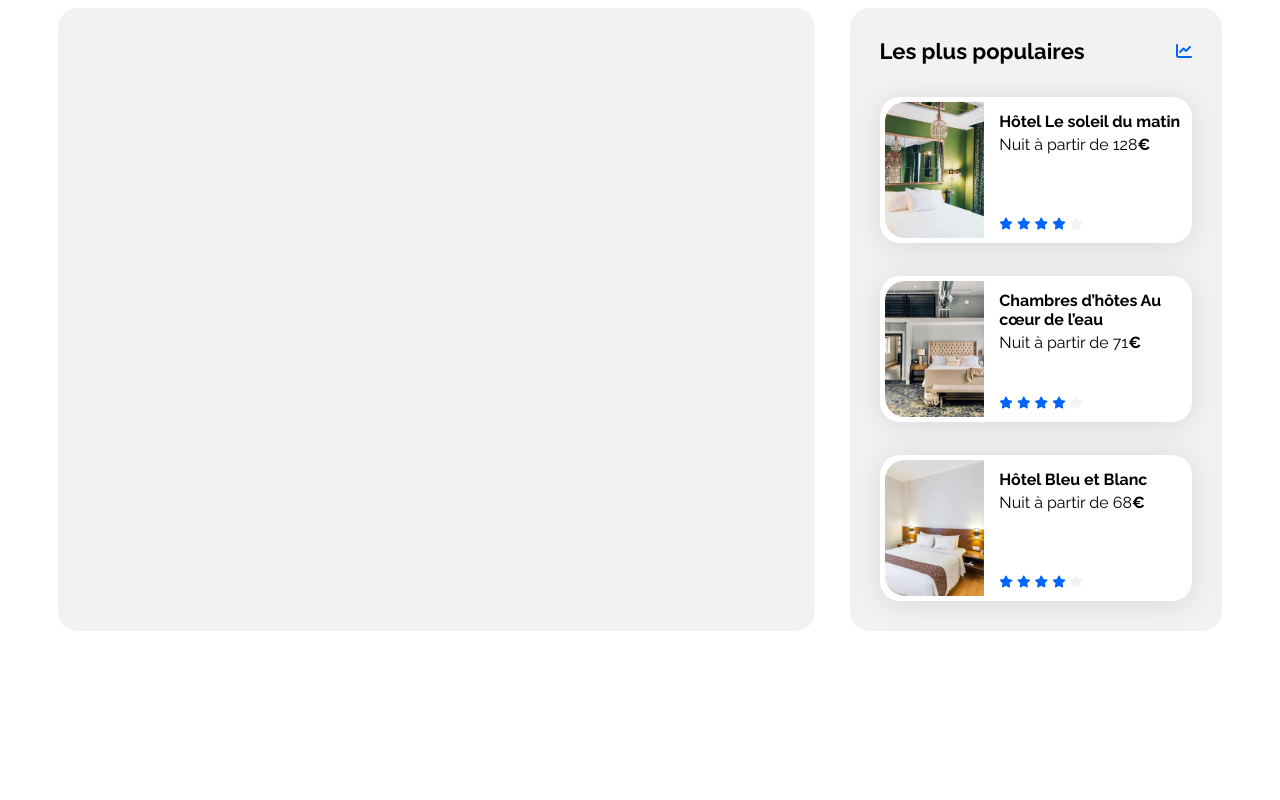
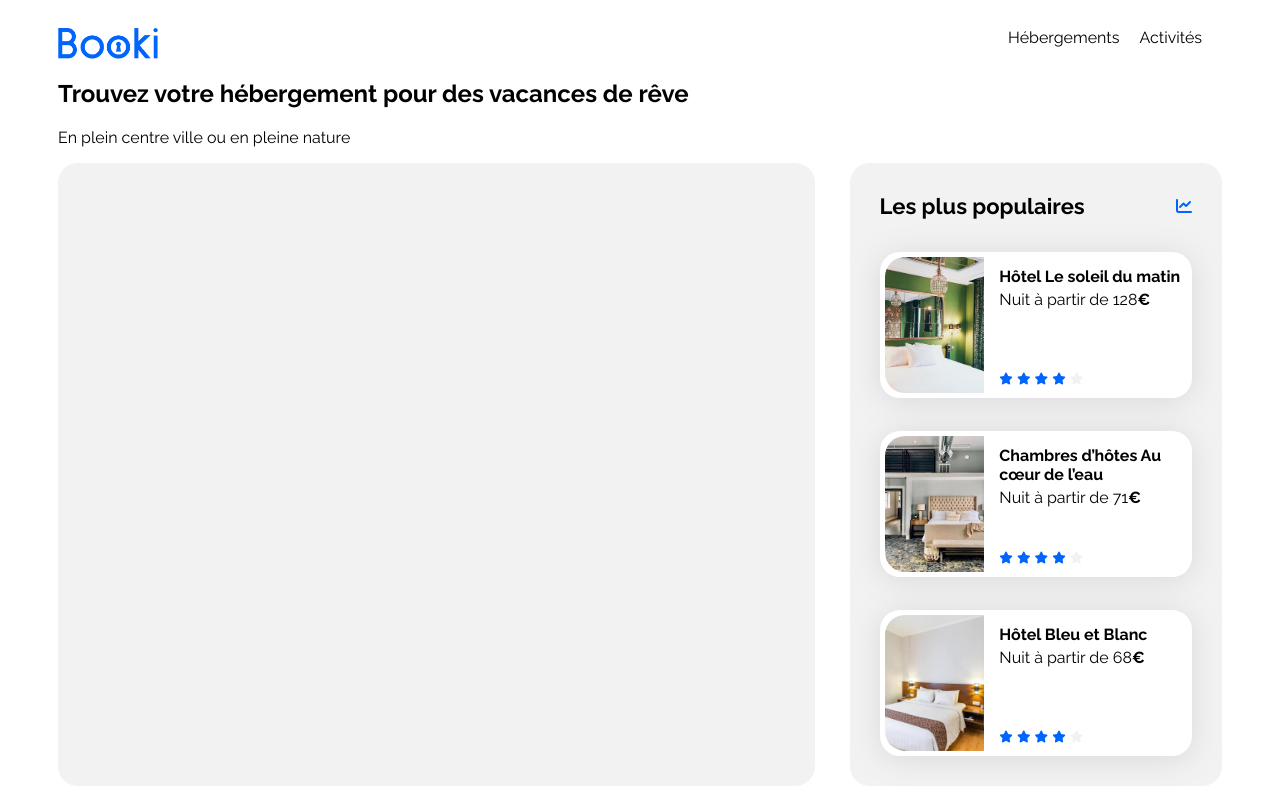
Before and after one commit to Miha0501/OpenClassroomsProject, a plain HTML site: page index.html in a window 1280 px wide. Drawn offline with Linux system fonts and the light colour scheme.

Commit message:
working on header

```diff
--- a/css/style.css
+++ b/css/style.css
@@ -7,6 +7,27 @@
     --main-color: #0065FC;
     --main-bg-color: #F2F2F2;
     --filter-bg-color: #DEEBFF;
+}
+nav {
+    display: flex;
+    flex-direction: row;
+    justify-content: space-between;
+    padding-top: 20px;
+    img {
+        max-width: 100px;
+    }
+    a:hover{
+        color: blue;
+    }
+}
+.header-items{
+    display:flex;
+    flex-direction: row;
+    justify-content: space-between;
+    a {
+margin-right: 20px;
+    }
+
 }
 
 .fa-solid {
--- a/index.html
+++ b/index.html
@@ -16,8 +16,18 @@
 
 <body>
     <div class="main-container">
-        <header></header>
+        <header>
+            <nav>
+                <img src="./images/logo/Booki.png" alt="logo">
+                <div class="header-items">
+                    <a href="hosting.html">Hébergements</a>
+                    <a href="activities.html">Activités</a>
+            </div>
+            </nav>
+        </header>
         <main>
+            <h2>Trouvez votre hébergement pour des vacances de rêve</h2>
+               <p>En plein centre ville ou en pleine nature</p>
             <div class="hebergements-and-populaires">
                 <section class="hebergements">
 
```
Also changed, not shown: activities.html (added), hosting.html (added).
